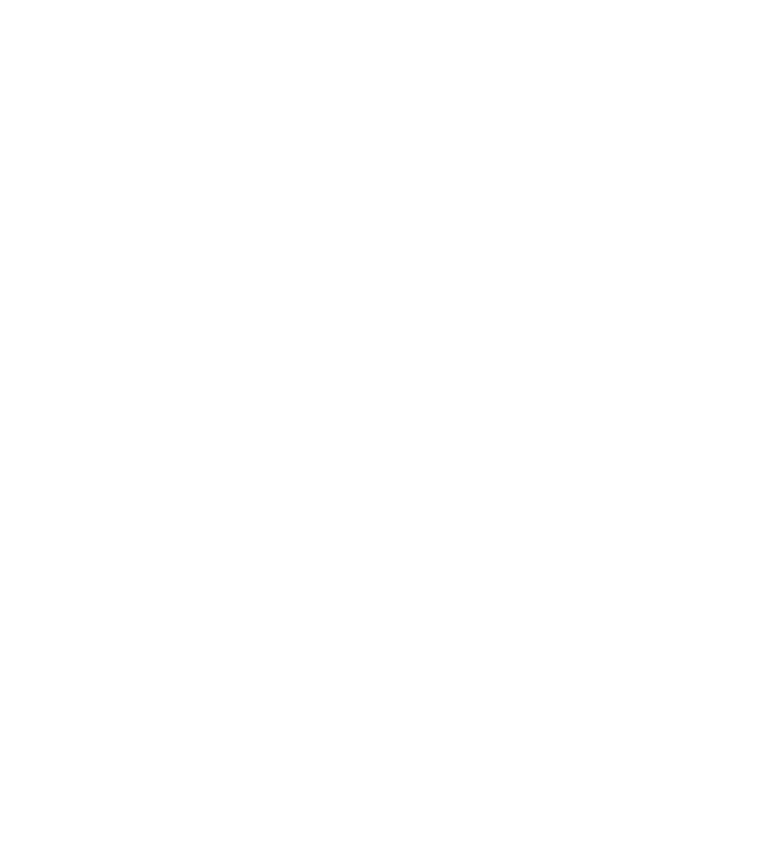
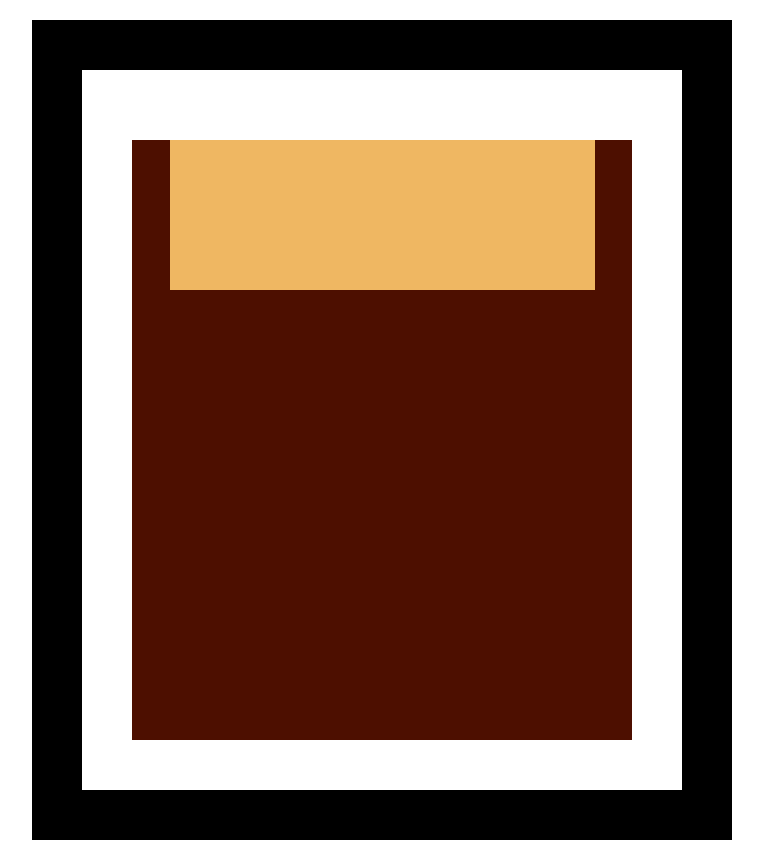
Before and after one commit to MuntakaHelali/Rothko-Painting-Solution, a plain HTML site: page index.html in a window 1280 px wide. Shown: the whole page, without its empty margins (258-1021 px from the left). Before the commit the page ends 800 px from the top, so only its background shows below. Drawn offline with Linux system fonts and the light colour scheme.

Commit message:
Step 1 - 25 Solution
Updated HTML and CSS Codebase.

```diff
--- a/index.html
+++ b/index.html
@@ -7,6 +7,15 @@
     <link rel="stylesheet" href="styles.css">
 </head>
 <body>
+    <div class="frame">
+        <div class="canvas">
+            <div class="one">
 
+            </div>
+            <div class="two">
+
+            </div>
+        </div>
+    </div>
 </body>
 </html>
--- a/styles.css
+++ b/styles.css
@@ -0,0 +1,25 @@
+.canvas{
+    width: 500px;
+    height: 600px;
+    background-color: #4d0f00;
+}
+
+.frame{
+    border: 50px solid black;
+    width: 500px;
+    padding: 50px;
+    margin: 20px auto;
+}
+
+.one{
+    width: 425px;
+    height: 150px;
+    background-color: #efb762;
+    margin: 20px auto;
+    overflow: hidden;
+}
+
+.two{
+    width: 475px;
+    height: 200px;
+}
```
